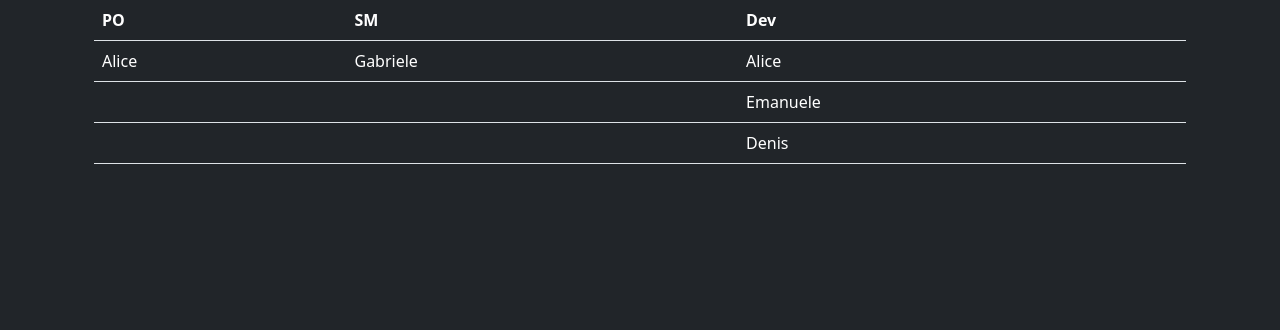
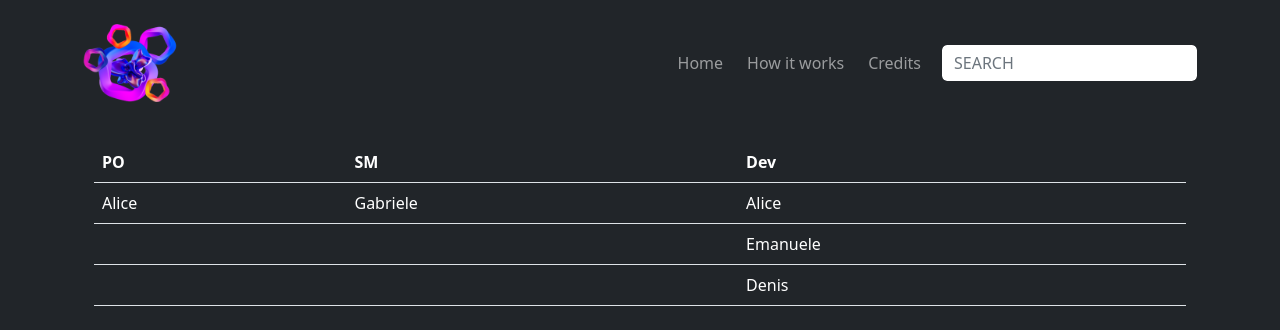
Before and after one commit to ali-benny/DAGEA, a plain HTML site: page src/templates/credits.html in a window 1280 px wide. Drawn offline with nearby package versions, Linux system fonts and the light colour scheme.

Commit message:
Fix: navbar items

```diff
--- a/src/static/js/Header.js
+++ b/src/static/js/Header.js
@@ -6,21 +6,21 @@ class Header extends HTMLElement {
   connectedCallback() {
     this.innerHTML = `
       <header>
-        <div class="navbar navbar-expand-sm navbar-dark text-light">
+        <div class="navbar navbar-expand-sm navbar-dark text-light mb-3">
             <div class="container">
-                <a href="./index.html" class="navbar-brand">
+                <a href="/" class="navbar-brand">
                     <img src="../static/img/logo/favicon-transparent.ico" alt="" style="width: 100px;">
                 </a>
                 <div class="navbar-collapse justify-content-end">
                     <ul class="navbar-nav">
                         <li class="nav-item mx-1">
-                            <a href="./index.html" class="nav-link">Home</a>
+                            <a href="/" class="nav-link">Home</a>
                         </li>
                         <li class="nav-item mx-1">
-                            <a href="./howItWorks.html" class="nav-link">How it works </a>
+                            <a href="/explain" class="nav-link">How it works </a>
                         </li>
                         <li class="nav-item mx-1">
-                            <a href="./credits.html" class="nav-link">Credits</a>
+                            <a href="/credits" class="nav-link">Credits</a>
                         </li>
                     </ul>
                     <form class="d-flex ms-2" role="search">
--- a/src/templates/credits.html
+++ b/src/templates/credits.html
@@ -15,7 +15,7 @@
         integrity="sha384-OERcA2EqjJCMA+/3y+gxIOqMEjwtxJY7qPCqsdltbNJuaOe923+mo//f6V8Qbsw3"
         crossorigin="anonymous"></script>
 
-    <script src="../components/Header.js"></script>
+    <script src="../static/js/Header.js"></script>
 </head>
 
 <body class="bg-dark text-white">
```
Also changed, not shown: src/templates/howItWorks.html (+1 -1 lines), 1 other file.
